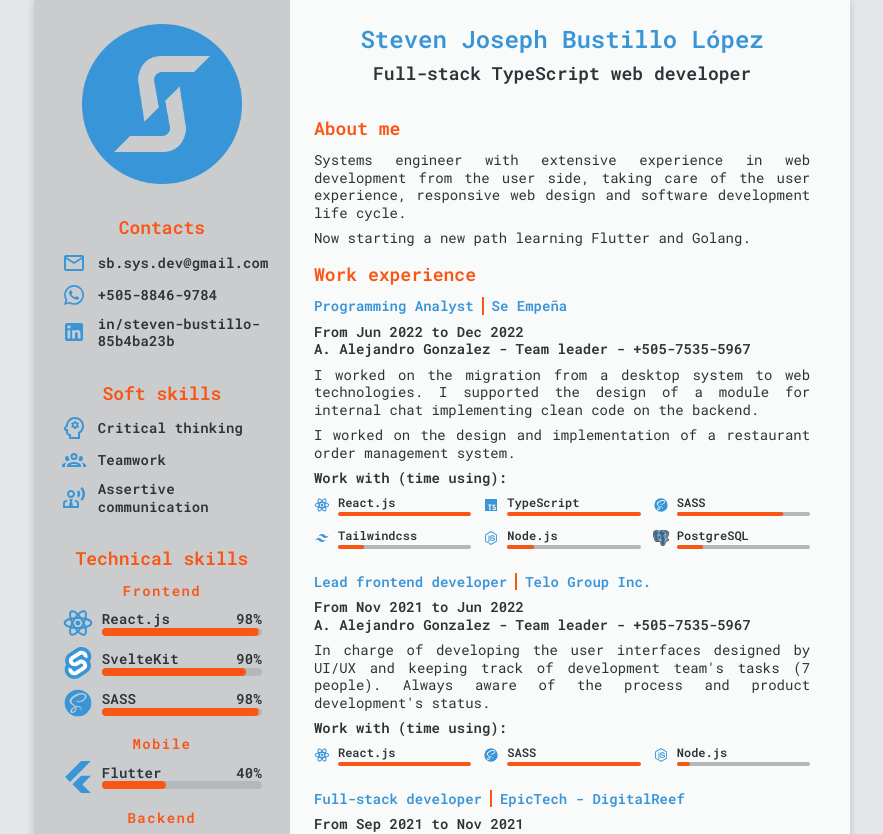
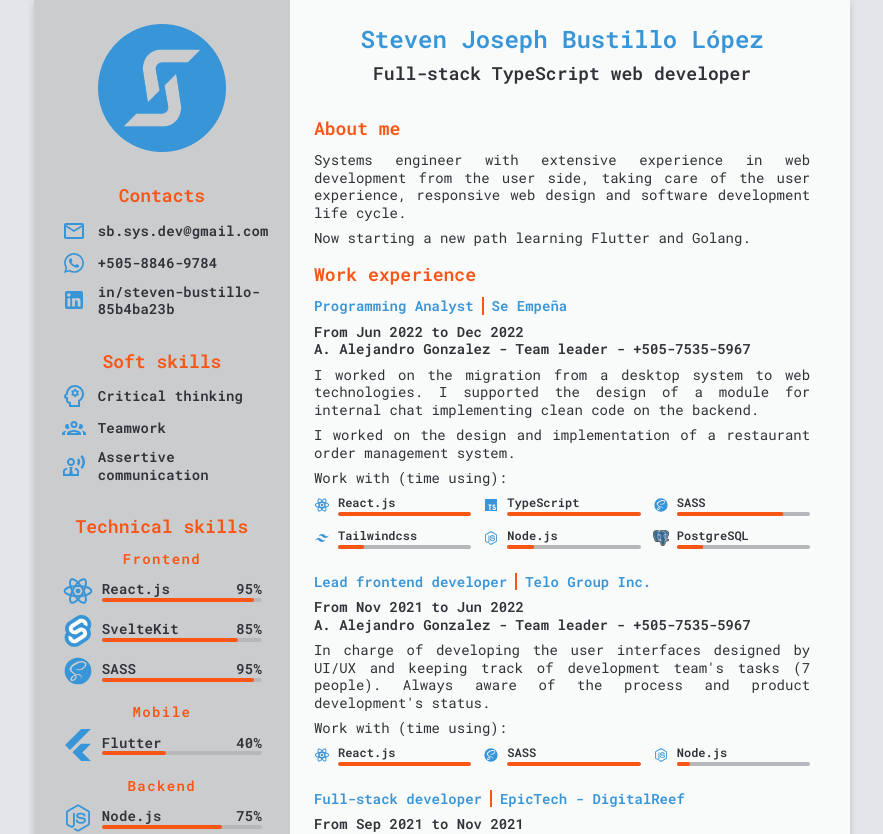
Before and after one commit to sbsysdev/personal-website, a SvelteKit app: page /resume in a window 1280 px wide. Shown: the top 834 px of the page, without its empty margins (198-1081 px from the left). Built offline with nearby package versions, Linux system fonts and the light colour scheme.

Commit message:
:lipstick: - updated styles into curriculum

```diff
--- a/src/routes/resume/curriculum/Section.svelte
+++ b/src/routes/resume/curriculum/Section.svelte
@@ -138,10 +138,6 @@
         }
     }
 
-    .list-title {
-        @include font-weight(60);
-    }
-
     .list {
         display: grid;
         grid-template-columns: repeat(3, 1fr);
--- a/src/routes/resume/curriculum/Side.svelte
+++ b/src/routes/resume/curriculum/Side.svelte
@@ -56,18 +56,18 @@
                 {
                     icon: mdiReact,
                     text: 'React.js',
-                    percentage: 98,
+                    percentage: 95,
                 },
                 {
                     icon: '',
                     img: '/imgs/sveltekit.svg',
                     text: 'SvelteKit',
-                    percentage: 90,
+                    percentage: 85,
                 },
                 {
                     icon: mdiSass,
                     text: 'SASS',
-                    percentage: 98,
+                    percentage: 95,
                 },
             ],
         },
@@ -88,17 +88,17 @@
                 {
                     icon: mdiNodejs,
                     text: 'Node.js',
-                    percentage: 80,
+                    percentage: 75,
                 },
                 {
                     icon: mdiLanguageTypescript,
                     text: 'TypeScript',
-                    percentage: 98,
+                    percentage: 95,
                 },
                 {
                     icon: mdiLanguageGo,
                     text: 'Golang',
-                    percentage: 40,
+                    percentage: 30,
                 },
             ],
         },
@@ -108,7 +108,7 @@
                 {
                     icon: mdiGit,
                     text: 'Git(hub|lab)',
-                    percentage: 70,
+                    percentage: 60,
                 },
             ],
         },
@@ -145,7 +145,7 @@
     }
 
     .avatar {
-        @include margin(x xl);
+        @include margin(x 2xl element);
         max-width: 100%;
     }
 
--- a/src/routes/resume/curriculum/SideArticle.svelte
+++ b/src/routes/resume/curriculum/SideArticle.svelte
@@ -160,7 +160,7 @@
 
                 & > span {
                     @include bg-color(20);
-                    @include height(xs, element);
+                    @include height(sm, split);
                     @include rounded(all xs);
                     overflow: hidden;
                     position: relative;
```
